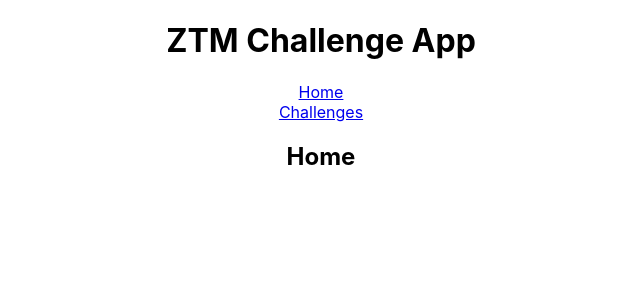
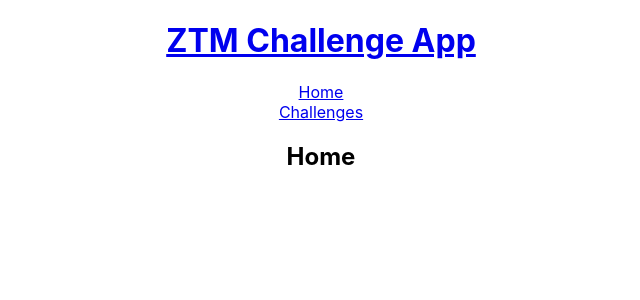
Before and after one commit to prasshannas/zerotomastery-challenge-app, a React (Create React App) app in the folder client/: page / in a window 1280 px wide. Shown: the top 300 px of the page, without its empty margins (319-959 px from the left). Built offline with nearby package versions, Linux system fonts and the light colour scheme.

Commit message:
created header component

```diff
--- a/client/src/App.css
+++ b/client/src/App.css
@@ -1,8 +1,3 @@
 .App {
-  text-align: center;
+    text-align: center;
 }
-
-.dummy-menu {
-  list-style-type: none;
-  padding: 0;
-}
--- a/client/src/App.js
+++ b/client/src/App.js
@@ -1,44 +1,33 @@
-import React from "react";
-import { BrowserRouter as Router, Switch, Route, Link } from 'react-router-dom';
-import "./App.css";
+import React from 'react'
+import { BrowserRouter as Router, Switch, Route } from 'react-router-dom'
+import Header from './components/header/header.component'
+import './App.css'
 
 function App() {
     return (
         <Router>
-      <div className="App">
-
-        <h1>ZTM Challenge App</h1>
-
-        <nav>
-          <ul className="dummy-menu">
-            <li>
-              <Link to="/">Home</Link>
-            </li>
-            <li>
-              <Link to="/challenges">Challenges</Link>
-            </li>
-          </ul>
-        </nav>
+            <div className='App'>
+                <Header />
 
                 <Switch>
-          <Route path="/challenges">
+                    <Route path='/challenges'>
                         <Challenges />
                     </Route>
-          <Route path="/">
+                    <Route path='/'>
                         <Home />
                     </Route>
                 </Switch>
             </div>
         </Router>
-  );
+    )
 }
 
 function Home() {
-  return <h2>Home</h2>;
+    return <h2>Home</h2>
 }
 
 function Challenges() {
-  return <h2>Challenges</h2>;
+    return <h2>Challenges</h2>
 }
 
-export default App;
+export default App
--- /dev/null
+++ b/client/src/components/header/header.component.jsx
@@ -0,0 +1,24 @@
+import React from 'react'
+import { Link } from 'react-router-dom'
+import './header.css'
+
+const Header = () => (
+    <header>
+        <h1>
+            <Link to='/'>ZTM Challenge App</Link>
+        </h1>
+
+        <nav>
+            <ul className='dummy-menu'>
+                <li>
+                    <Link to='/'>Home</Link>
+                </li>
+                <li>
+                    <Link to='/challenges'>Challenges</Link>
+                </li>
+            </ul>
+        </nav>
+    </header>
+)
+
+export default Header
--- /dev/null
+++ b/client/src/components/header/header.css
@@ -0,0 +1,4 @@
+.dummy-menu {
+    list-style-type: none;
+    padding: 0;
+}
```
Lines whose indentation alone changed are shown as unchanged.
